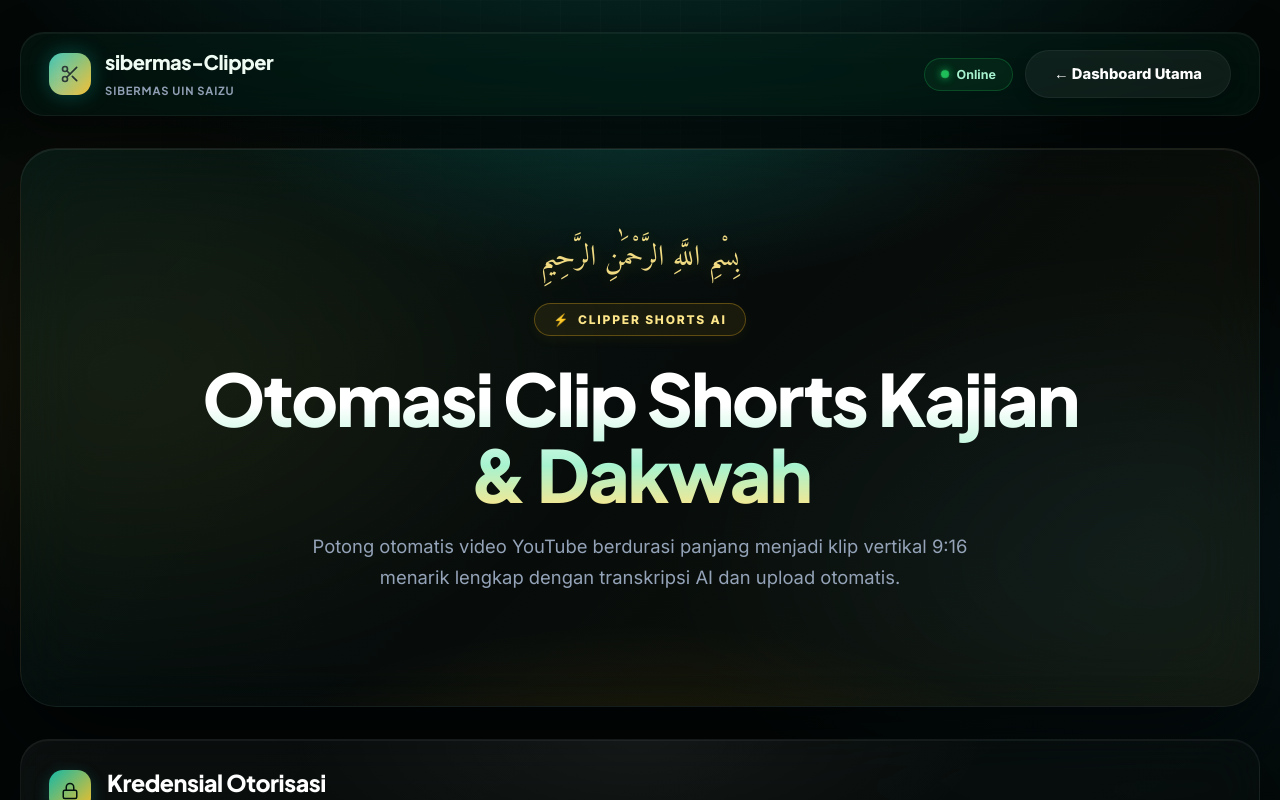
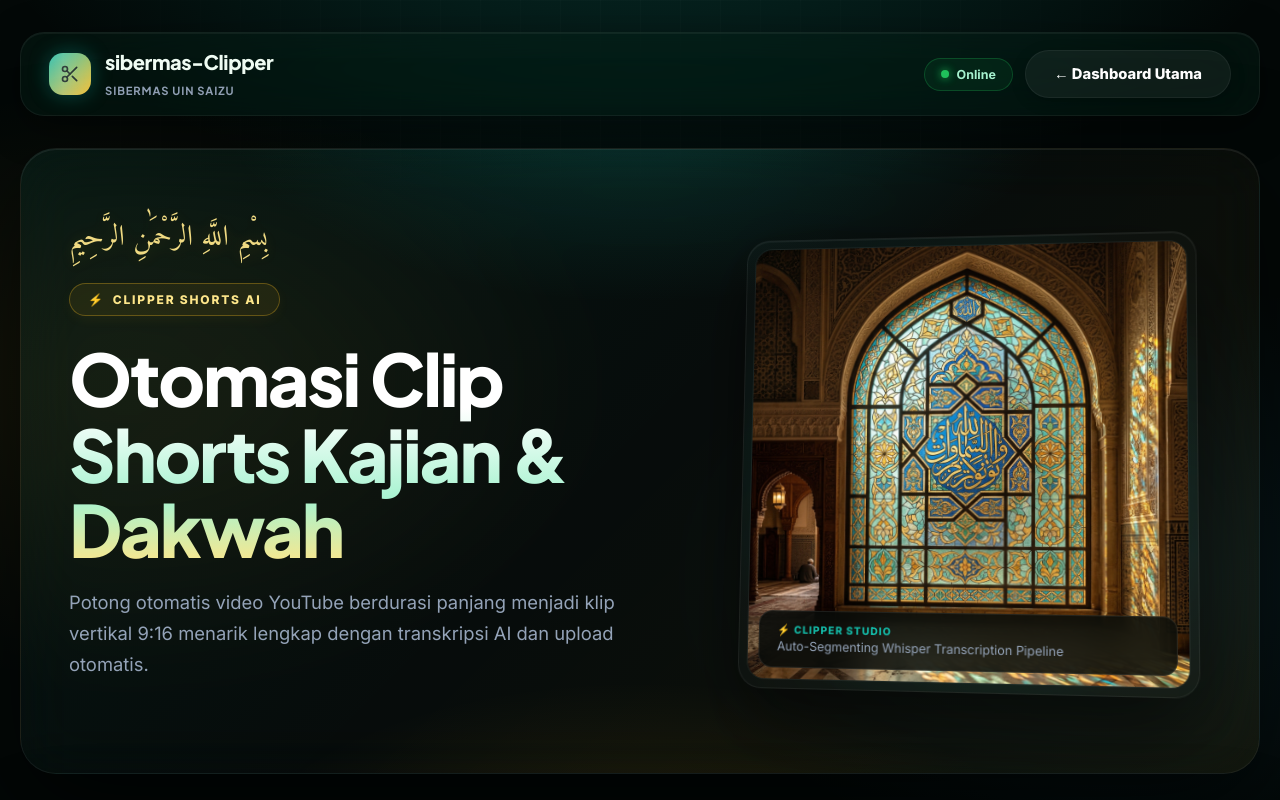
Before and after one commit to sabintacom-ui/Tooluung, a Next.js app: page /clipper in a window 1280 px wide. Shown: the top 800 px of the page. Built offline with nearby package versions, Linux system fonts and the light colour scheme.

Commit message:
feat: implement premium split hero layout for Clipper and Video Generator dashboard pages

```diff
--- a/app/clipper/page.tsx
+++ b/app/clipper/page.tsx
@@ -306,13 +306,26 @@ export default function ClipperPage() {
       </nav>
 
       {/* HERO */}
-      <section className="hero">
+      <section className="hero split">
+        <div className="hero-left-col">
           <div className="bismillah">بِسْمِ اللَّهِ الرَّحْمَٰنِ الرَّحِيمِ</div>
           <div className="eyebrow">clipper shorts ai</div>
           <h1>Otomasi Clip Shorts Kajian & Dakwah</h1>
           <p className="lede">
             Potong otomatis video YouTube berdurasi panjang menjadi klip vertikal 9:16 menarik lengkap dengan transkripsi AI dan upload otomatis.
           </p>
+        </div>
+
+        <div className="hero-right-col">
+          <div className="hero-image-card">
+            <div className="hero-image-glow" />
+            <img src="/calligraphy-glass.png" alt="Stained Calligraphy AI render" className="hero-showcase-img" />
+            <div className="hero-image-overlay">
+              <span className="overlay-badge">⚡ Clipper Studio</span>
+              <p className="overlay-desc">Auto-Segmenting Whisper Transcription Pipeline</p>
+            </div>
+          </div>
+        </div>
       </section>
 
       {/* ADMIN & WORKER CREDENTIALS */}
--- a/app/styles.css
+++ b/app/styles.css
@@ -186,6 +186,104 @@ body::before {
   overflow: hidden;
   text-align: center;
   transition: border-color 0.3s ease;
+}
+
+.hero.split {
+  display: grid;
+  grid-template-columns: 1.1fr 0.9fr;
+  align-items: center;
+  gap: 3rem;
+  text-align: left;
+  padding: 4rem 3rem;
+}
+
+.hero-left-col {
+  display: flex;
+  flex-direction: column;
+  align-items: flex-start;
+  z-index: 2;
+}
+
+.hero-right-col {
+  display: flex;
+  justify-content: center;
+  align-items: center;
+  z-index: 2;
+  perspective: 1000px;
+}
+
+.hero-image-card {
+  position: relative;
+  border-radius: 24px;
+  padding: 8px;
+  background: rgba(255, 255, 255, 0.015);
+  border: 1px solid rgba(255, 255, 255, 0.06);
+  box-shadow: 0 30px 80px rgba(0, 0, 0, 0.6), inset 0 1px 0 rgba(255, 255, 255, 0.05);
+  transform: rotateY(-6deg) rotateX(4deg);
+  transition: transform 0.5s cubic-bezier(0.2, 0.8, 0.2, 1), box-shadow 0.5s ease, border-color 0.3s;
+  overflow: hidden;
+  max-width: 100%;
+}
+
+.hero-image-card:hover {
+  transform: rotateY(0deg) rotateX(0deg) scale(1.02);
+  box-shadow: 0 30px 80px rgba(20, 184, 166, 0.25), 0 0 50px rgba(20, 184, 166, 0.15);
+  border-color: rgba(20, 184, 166, 0.4);
+}
+
+.hero-image-glow {
+  position: absolute;
+  inset: -30px;
+  background: radial-gradient(circle at center, rgba(20, 184, 166, 0.25), transparent 70%);
+  z-index: 1;
+  pointer-events: none;
+  animation: glow-pulse 4s infinite alternate;
+}
+
+@keyframes glow-pulse {
+  0% { opacity: 0.4; transform: scale(0.9); }
+  100% { opacity: 0.9; transform: scale(1.1); }
+}
+
+.hero-showcase-img {
+  width: 100%;
+  max-width: 440px;
+  height: auto;
+  border-radius: 18px;
+  display: block;
+  z-index: 2;
+  position: relative;
+  border: 1px solid rgba(255, 255, 255, 0.06);
+}
+
+.hero-image-overlay {
+  position: absolute;
+  bottom: 20px;
+  left: 20px;
+  right: 20px;
+  padding: 12px 18px;
+  background: rgba(3, 8, 7, 0.82);
+  backdrop-filter: blur(16px);
+  border-radius: 14px;
+  border: 1px solid rgba(255, 255, 255, 0.08);
+  z-index: 3;
+}
+
+.overlay-badge {
+  font-size: 0.65rem;
+  font-weight: 800;
+  color: var(--teal);
+  text-transform: uppercase;
+  letter-spacing: 1px;
+  display: block;
+  margin-bottom: 2px;
+}
+
+.overlay-desc {
+  font-size: 0.78rem;
+  color: var(--muted);
+  margin: 0;
+  line-height: 1.3;
 }
 
 .hero:hover {
@@ -1172,6 +1270,26 @@ a:hover {
 
 /* RESPONSIVE LAYOUT */
 @media (max-width: 900px) {
+  .hero.split {
+    grid-template-columns: 1fr;
+    text-align: center;
+    padding: 3rem 2rem;
+    gap: 2.5rem;
+  }
+  .hero-left-col {
+    align-items: center;
+  }
+  .hero-right-col {
+    perspective: none;
+  }
+  .hero-image-card {
+    transform: none;
+    max-width: 440px;
+    margin: 0 auto;
+  }
+  .hero-image-card:hover {
+    transform: scale(1.01);
+  }
   .grid {
     grid-template-columns: 1fr;
   }
```
Also changed, not shown: app/generator/page.tsx (+15 -2 lines). Lines whose indentation alone changed are shown as unchanged.
